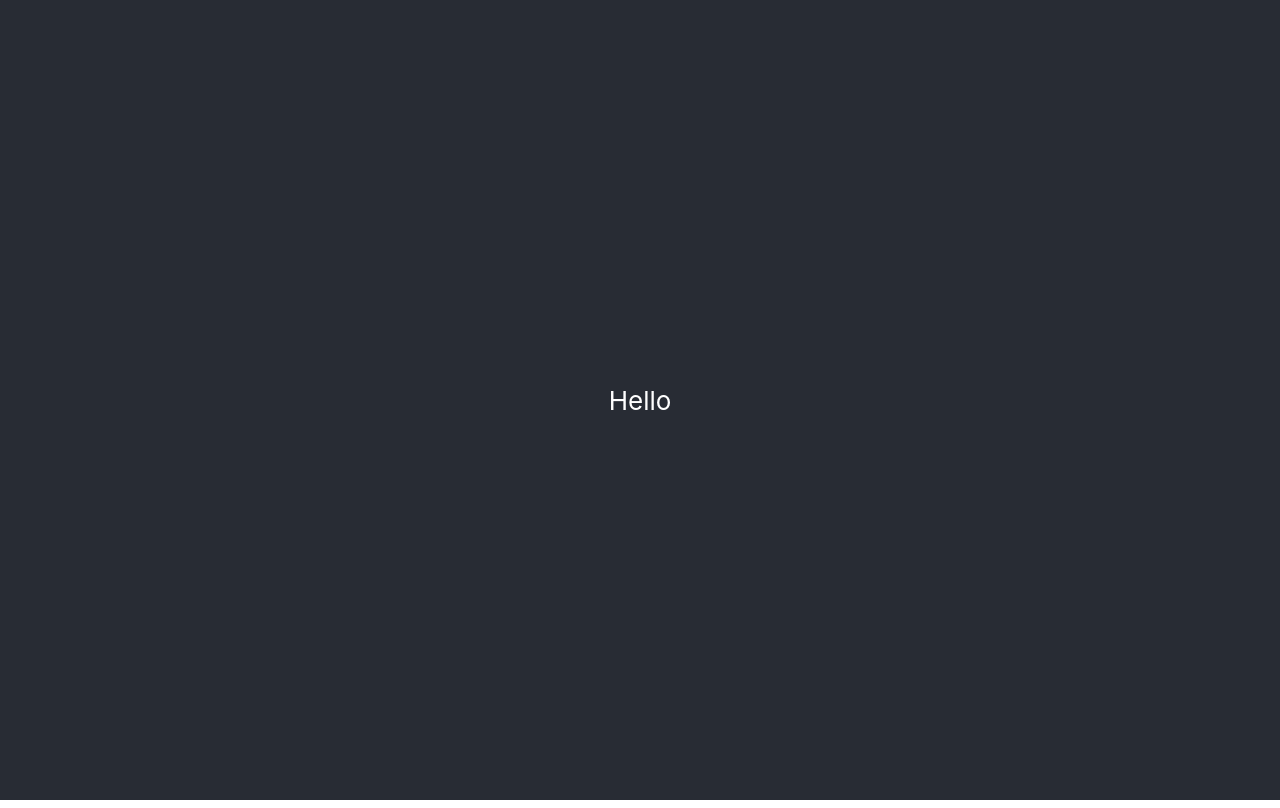
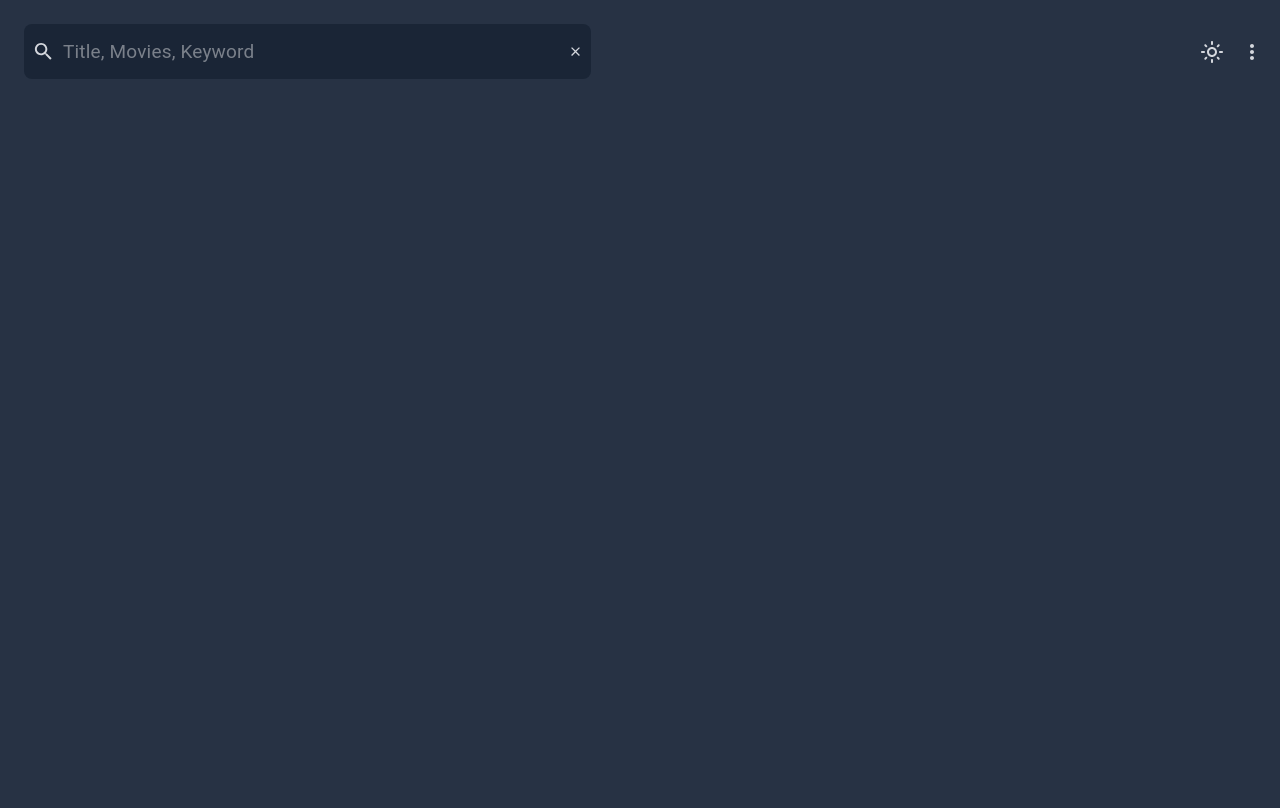
Before and after one commit to ameerajayakumar/movie-app, a React (Create React App) app: page / in a window 1280 px wide. Built offline with nearby package versions, Linux system fonts and the light colour scheme.

Commit message:
styles, topnav added- search & other icons

```diff
--- a/package.json
+++ b/package.json
@@ -6,13 +6,14 @@
     "@emotion/react": "^11.11.0",
     "@emotion/styled": "^11.11.0",
     "@mui/icons-material": "^5.11.16",
-    "@mui/material": "^5.13.1",
+    "@mui/material": "^5.13.2",
     "@mui/system": "^5.13.1",
     "@testing-library/jest-dom": "^5.16.5",
     "@testing-library/react": "^13.4.0",
     "@testing-library/user-event": "^13.5.0",
     "react": "^18.2.0",
     "react-dom": "^18.2.0",
+    "react-pro-sidebar": "^1.1.0-alpha.1",
     "react-router-dom": "^6.11.2",
     "react-scripts": "5.0.1",
     "web-vitals": "^2.1.4"
--- a/src/App.css
+++ /dev/null
@@ -1,18 +0,0 @@
-.App {
-  text-align: center;
-}
-
-.App-header {
-  background-color: #282c34;
-  min-height: 100vh;
-  display: flex;
-  flex-direction: column;
-  align-items: center;
-  justify-content: center;
-  font-size: calc(10px + 2vmin);
-  color: white;
-}
-
-.App-link {
-  color: #61dafb;
-}
--- a/src/App.js
+++ b/src/App.js
@@ -1,9 +1,11 @@
-import './App.css';
+import Topnav from './pages/global/Topnav';
 
 function App() {
   return (
-    <div className="App">
-      <header className="App-header">Hello</header>
+    <div className="app">
+      <main className="content">
+        <Topnav />
+      </main>
     </div>
   );
 }
--- a/src/index.css
+++ b/src/index.css
@@ -1,13 +1,17 @@
-body {
-  margin: 0;
-  font-family: -apple-system, BlinkMacSystemFont, 'Segoe UI', 'Roboto', 'Oxygen',
-    'Ubuntu', 'Cantarell', 'Fira Sans', 'Droid Sans', 'Helvetica Neue',
-    sans-serif;
-  -webkit-font-smoothing: antialiased;
-  -moz-osx-font-smoothing: grayscale;
+@import url('https://fonts.googleapis.com/css2?family=Open+Sans:wght@400;600;700&display=swap');
+
+html,
+body,
+#root,
+.app,
+.content {
+  height: 100%;
+  width: 100%;
+  font-family: 'Open Sans', sans-serif;
+  background-color: #273244;
 }
 
-code {
-  font-family: source-code-pro, Menlo, Monaco, Consolas, 'Courier New',
-    monospace;
+.app {
+  display: flex;
+  position: relative;
 }
--- a/src/index.js
+++ b/src/index.js
@@ -2,13 +2,13 @@ import React from 'react';
 import ReactDOM from 'react-dom/client';
 import './index.css';
 import App from './App';
-import reportWebVitals from './reportWebVitals';
+import { BrowserRouter } from 'react-router-dom';
 
 const root = ReactDOM.createRoot(document.getElementById('root'));
 root.render(
   <React.StrictMode>
-    <App />
+    <BrowserRouter>
+      <App />
+    </BrowserRouter>
   </React.StrictMode>
 );
-
-reportWebVitals();
--- /dev/null
+++ b/src/pages/discover/index.js
@@ -0,0 +1,4 @@
+const Discover = () => {
+  return <div>Discover</div>;
+};
+export default Discover;
--- /dev/null
+++ b/src/pages/global/Sidenav.js
@@ -0,0 +1,4 @@
+const Sidenav = () => {
+  return <div>Sidenav</div>;
+};
+export default Sidenav;
--- /dev/null
+++ b/src/pages/global/Topnav.js
@@ -0,0 +1,41 @@
+import { Box, IconButton } from '@mui/material';
+import InputBase from '@mui/material/InputBase';
+import SearchIcon from '@mui/icons-material/Search';
+import LightModeOutlinedIcon from '@mui/icons-material/LightModeOutlined';
+import MoreVertIcon from '@mui/icons-material/MoreVert';
+import CloseIcon from '@mui/icons-material/Close';
+
+const Topnav = () => {
+  return (
+    <Box display="flex" justifyContent="space-between" p={2}>
+      {/* SearchBar */}
+      <Box display="flex" backgroundColor={'#1A2536'} borderRadius="8px" height="55px" width="567px">
+        <IconButton type="button" sx={{ p: 1, color: '#D4D7DD' }}>
+          <SearchIcon sx={{ fontSize: 23 }} />
+        </IconButton>
+        <InputBase
+          sx={{
+            flex: 1,
+            color: '#fff',
+            fontSize: '19px',
+            fontWeight: '400',
+          }}
+          placeholder="Title, Movies, Keyword"
+        />
+        <IconButton type="button" sx={{ p: 1, color: '#D4D7DD' }}>
+          <CloseIcon sx={{ fontSize: 15 }} />
+        </IconButton>
+      </Box>
+      {/* Icons */}
+      <Box display="flex">
+        <IconButton type="button" sx={{ p: 1, color: '#D4D7DD' }}>
+          <LightModeOutlinedIcon />
+        </IconButton>
+        <IconButton type="button" sx={{ p: 1, color: '#D4D7DD' }}>
+          <MoreVertIcon />
+        </IconButton>
+      </Box>
+    </Box>
+  );
+};
+export default Topnav;
--- a/src/reportWebVitals.js
+++ /dev/null
@@ -1,13 +0,0 @@
-const reportWebVitals = onPerfEntry => {
-  if (onPerfEntry && onPerfEntry instanceof Function) {
-    import('web-vitals').then(({ getCLS, getFID, getFCP, getLCP, getTTFB }) => {
-      getCLS(onPerfEntry);
-      getFID(onPerfEntry);
-      getFCP(onPerfEntry);
-      getLCP(onPerfEntry);
-      getTTFB(onPerfEntry);
-    });
-  }
-};
-
-export default reportWebVitals;
```
Also changed, not shown: src/setupTests.js (deleted, +0 -5 lines), 2 other files (tests, documents, lock files or other folders).
